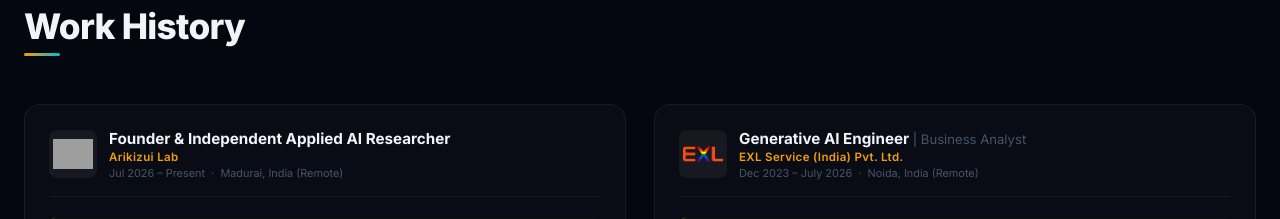
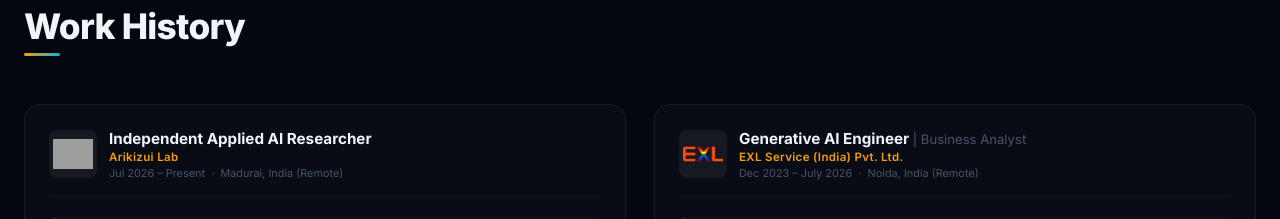
Before and after one commit to VK-Ant/Venkatkumar, a plain HTML site: page index.html in a window 1280 px wide. Shown: the part 3440-3659 px from the top of the page. Drawn offline with Linux system fonts and the light colour scheme; grey boxes are pictures that could not be loaded; animation ran at ten frames a second.

Commit message:
Update the website

```diff
--- a/index.html
+++ b/index.html
@@ -456,7 +456,7 @@
         <div class="exp-header">
           <img src="assets/arikizui_lab.png" alt="Arikizui Lab" class="exp-logo">
           <div>
-            <div class="exp-role">Founder &amp; Independent Applied AI Researcher</div>
+            <div class="exp-role">Independent Applied AI Researcher</div>
             <div class="exp-company" style="color:#f59e0b">Arikizui Lab</div>
             <div class="exp-period">Jul 2026 – Present &nbsp;·&nbsp; Madurai, India (Remote)</div>
           </div>
```
Also changed, not shown: 1 other file.
